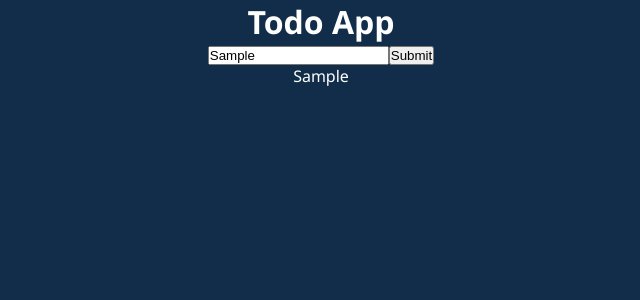
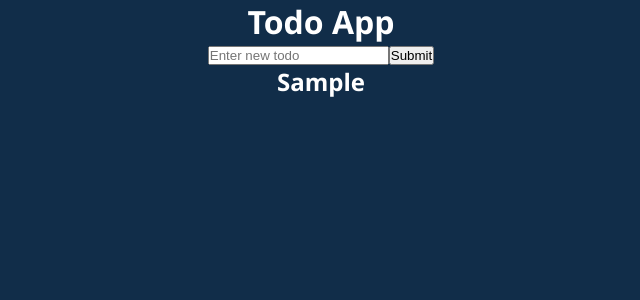
Before and after one commit to GreennPingvin/todo-app, a React (Create React App) app: page / in a window 1280 px wide. Both pictures are taken after typing "Sample" into the empty fields and a click on the button "Submit". Shown: the top 300 px of the page, without its empty margins (319-959 px from the left). Built offline with nearby package versions, Linux system fonts and the light colour scheme.

Commit message:
clean state text in TodoForm

```diff
--- a/src/components/Todos/Todo.js
+++ b/src/components/Todos/Todo.js
@@ -2,7 +2,7 @@ export default function Todo(props) {
   const { todo } = props
   return (
     <>
-      <p>{todo}</p>
+      <h2>{todo}</h2>
     </>
   )
 }
--- a/src/components/Todos/TodoForm.js
+++ b/src/components/Todos/TodoForm.js
@@ -7,6 +7,7 @@ export default function TodoForm(props) {
   const onSubmitHandler = (e) => {
     e.preventDefault()
     addTodo(text)
+    setText('')
   }
   return (
     <div>
@@ -14,6 +15,7 @@ export default function TodoForm(props) {
         <input
           type="text"
           placeholder="Enter new todo"
+          value={text}
           onChange={(e) => setText(e.target.value)}
         />
         <button type="submit">Submit</button>
```
